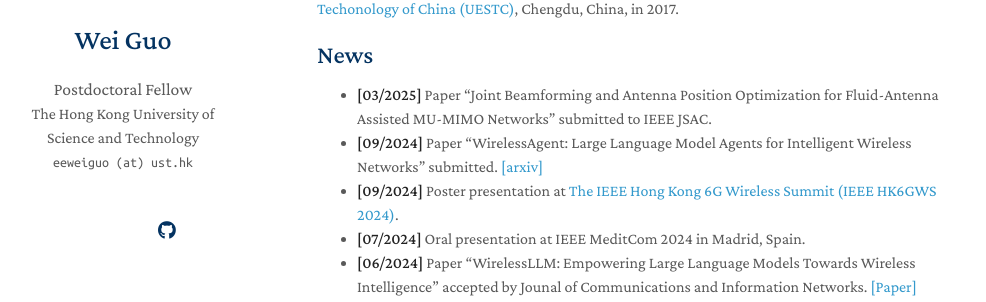
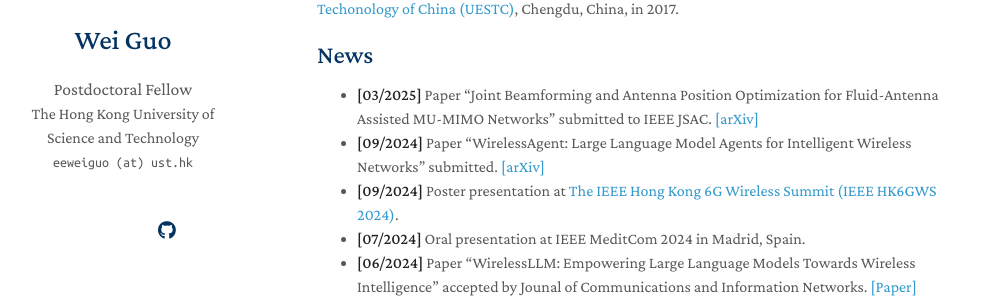
Before and after one commit to weiiguo/weiiguo.github.io, a Jekyll site: the page built from index.md, in a window 1280 px wide and 900 px high. Shown: the part 232-534 px from the top of the window, without its empty margins (153-1139 px from the left). Built offline with Jekyll 4.4.1, drawn with Linux system fonts in a browser that asks for light colours; a style sheet for code colours, icons or effects is not loaded; our own code applies the rules of GitHub Pages for plain Markdown files.

Commit message:
Update News

```diff
--- a/index.md
+++ b/index.md
@@ -8,8 +8,8 @@
 
 ## News
 
-- **[03/2025]** Paper "Joint Beamforming and Antenna Position Optimization for Fluid-Antenna Assisted MU-MIMO Networks" submitted to IEEE JSAC.
-- **[09/2024]** Paper "WirelessAgent: Large Language Model Agents for Intelligent Wireless Networks" submitted. [\[arxiv\]](https://arxiv.org/abs/2409.07964)
+- **[03/2025]** Paper "Joint Beamforming and Antenna Position Optimization for Fluid-Antenna Assisted MU-MIMO Networks" submitted to IEEE JSAC. [\[arXiv\]](https://arxiv.org/abs/2503.04040)
+- **[09/2024]** Paper "WirelessAgent: Large Language Model Agents for Intelligent Wireless Networks" submitted. [\[arXiv\]](https://arxiv.org/abs/2409.07964)
 - **[09/2024]** Poster presentation at [The IEEE Hong Kong 6G Wireless Summit (IEEE HK6GWS 2024)](https://hk6gws2024.ieee-hk6gws.org/).
 - **[07/2024]** Oral presentation at IEEE MeditCom 2024 in Madrid, Spain.
 - **[06/2024]** Paper "WirelessLLM: Empowering Large Language Models Towards Wireless Intelligence" accepted by Jounal of Communications and Information Networks. [\[Paper\]](https://ieeexplore.ieee.org/document/10582827)
```
